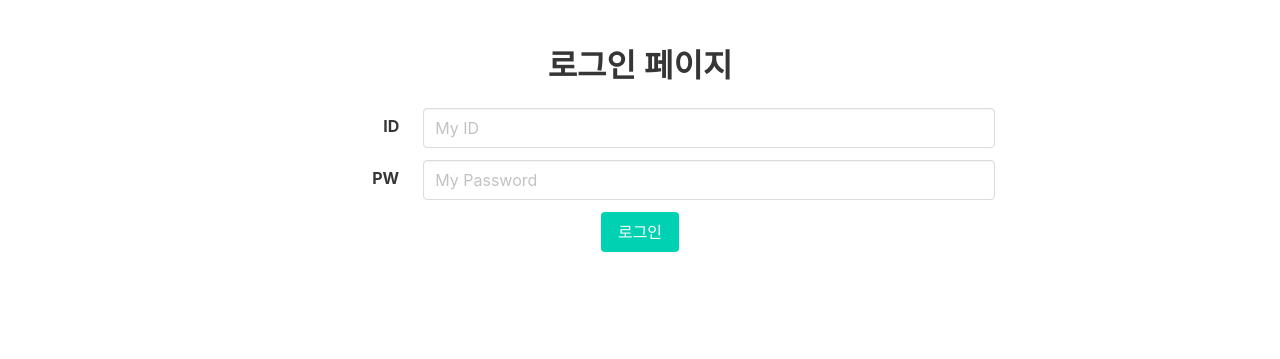
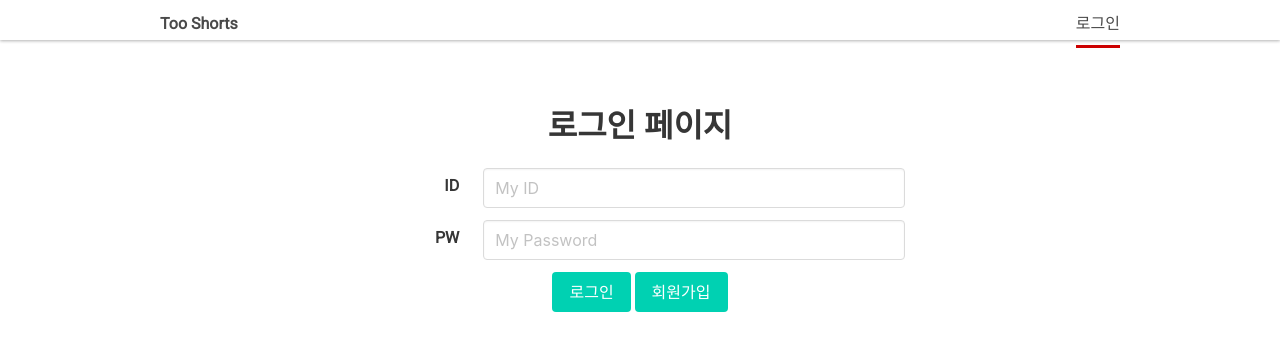
Before and after one commit to ferrariRoma/too_shorts, a Flask app: page /login in a window 1280 px wide. Shown: the top 359 px of the page. Run offline with Flask 2, Linux system fonts and the light colour scheme; some libraries are stand-ins or nearby versions.

Commit message:
네비게이션 추가,meta태그 및 js,css추가, 회원가입 버튼 추가

```diff
--- a/templates/login.html
+++ b/templates/login.html
@@ -1,27 +1,48 @@
 <!DOCTYPE html>
-<html lang="en">
+<html lang="ko">
 <head>
-    <!-- Webpage Title -->
-    <title>Hello, world!</title>
+    <!-- Required meta tags -->
+    <meta charset="UTF-8"/>
+    <meta http-equiv="X-UA-Compatible" content="IE=edge"/>
+    <meta name="viewport" content="width=device-width, initial-scale=1.0"/>
 
-    <!-- Required meta tags -->
-    <meta charset="utf-8" />
-    <meta
-      name="viewport"
-      content="width=device-width, initial-scale=1, shrink-to-fit=no"
-    />
-
-    <!-- Bulma CSS -->
-    <link
-      rel="stylesheet"
-      href="https://cdn.jsdelivr.net/npm/bulma@0.9.1/css/bulma.min.css"
-    />
     <!-- JS -->
     <script src="https://ajax.googleapis.com/ajax/libs/jquery/3.4.1/jquery.min.js"></script>
     <script src="https://cdnjs.cloudflare.com/ajax/libs/jquery-cookie/1.4.1/jquery.cookie.js"></script>
     <script src="/static/js/token.js" defer></script>
+    <!--웹폰트-->
+    <link rel="preconnect" href="https://fonts.googleapis.com"/>
+    <link rel="preconnect" href="https://fonts.gstatic.com" crossorigin/>
+    <!--CSS-->
+    <!--웹폰트(roboto)-->
+    <link href="https://fonts.googleapis.com/css2?family=Roboto&display=swap" rel="stylesheet"/>
+    <!-- Bulma CSS -->
+    <link rel="stylesheet" href="https://cdn.jsdelivr.net/npm/bulma@0.9.1/css/bulma.min.css"/>
+    <!--reset-->
+    <link rel="stylesheet" href="https://meyerweb.com/eric/tools/css/reset/reset200802.css"/>
+    <!--common(공통,contents)-->
+    <link rel="stylesheet" href="/static/css/common.css"/>
+    <!--navigation-->
+    <link rel="stylesheet" href="/static/css/nav.css"/>
+
+    <title>Too Shorts</title>
 </head>
 <body>
+<div class="wrap">
+    <!--헤더-->
+    <header>
+        <nav>
+            <div class="nav_wrap">
+                <a class="logo" href="/" alt="logo"><span>Too Shorts</span></a>
+                <ul class="right">
+                    <li class="logout">
+                        <a class="selected" href="/login"><span>로그인</span></a>
+                    </li>
+                </ul>
+            </div>
+        </nav>
+    </header>
+    <div class="contents_wrap">
         <div class="section has-text-centered">
             <h1 class="title">로그인 페이지</h1>
             <div class="container" style="width: 60%">
@@ -61,6 +82,9 @@
                     </div>
                 </div>
                 <button class="button is-primary" onclick="login()">로그인</button>
+                <button class="button is-primary" onclick="location.href='/register';">회원가입</button>
+            </div>
+        </div>
     </div>
 </div>
 </body>
```
Lines whose indentation alone changed are shown as unchanged.
